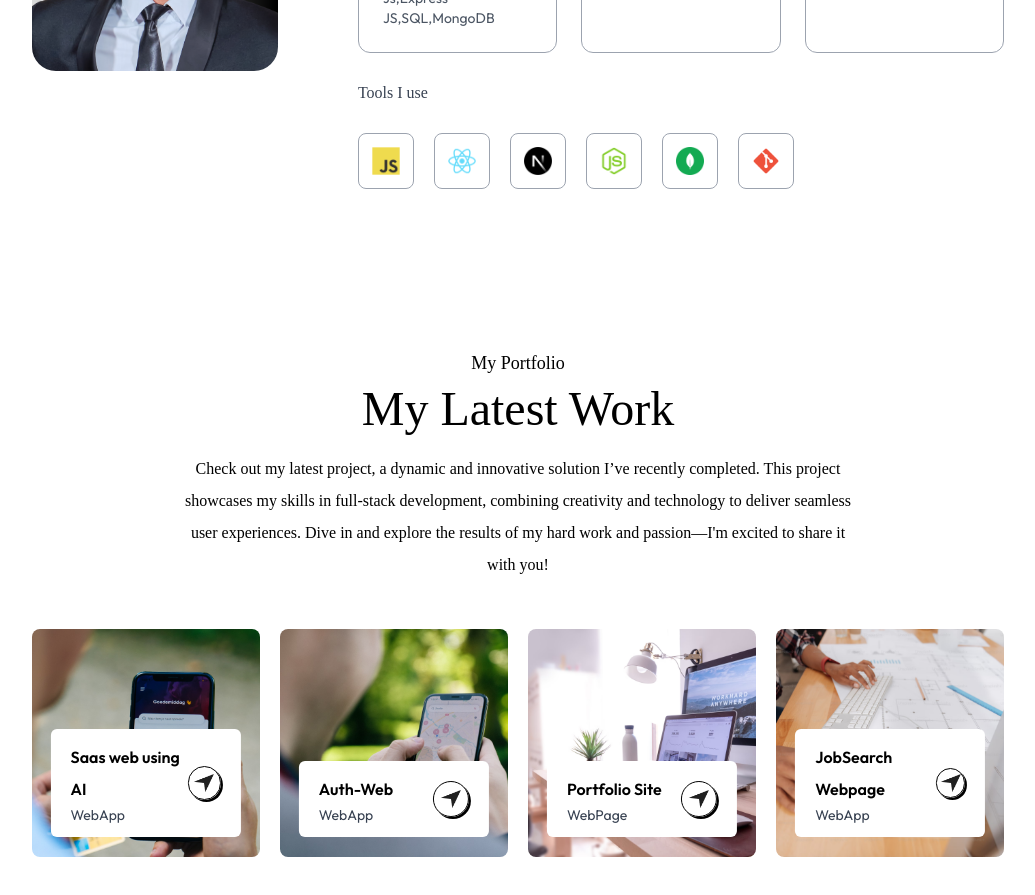
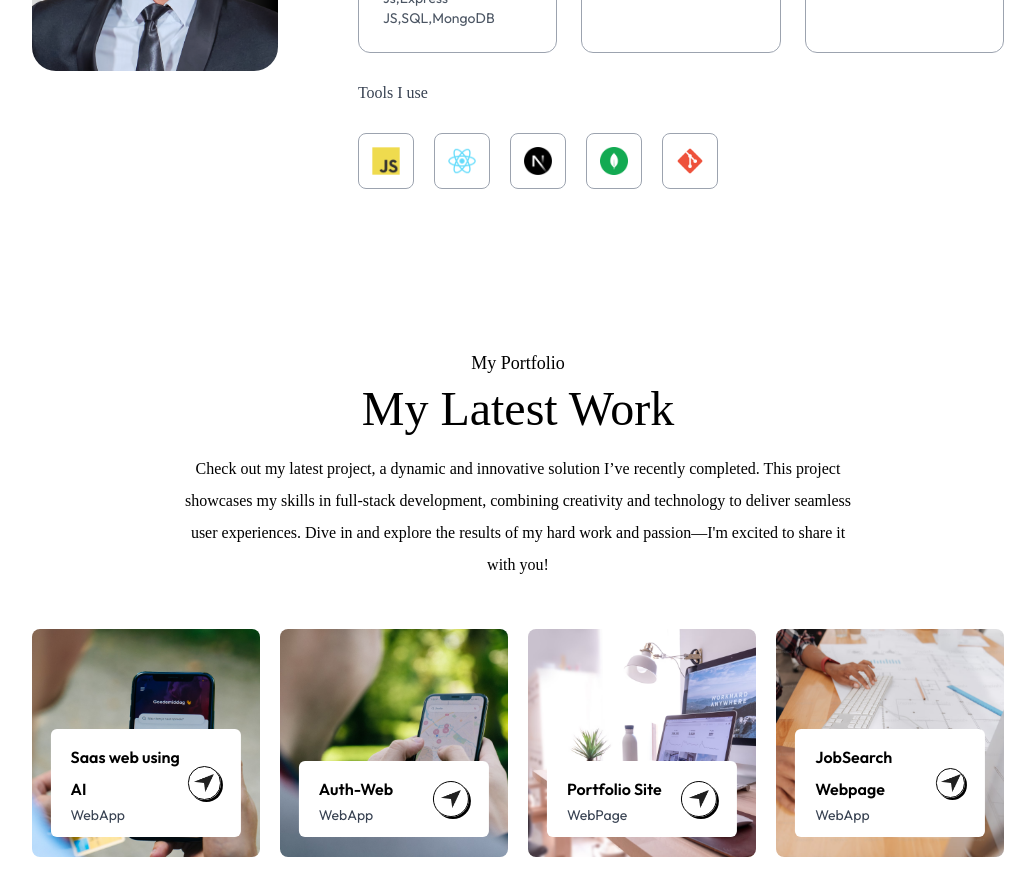
Before and after one commit to vipinsao/Portfolio_Latest, a Next.js app: page / in a window 1280 px wide. Shown: the part 1320-2215 px from the top of the page, without its empty margins (122-1157 px from the left). Built offline with nearby package versions, Linux system fonts and the light colour scheme; a web font is replaced by a local one.

Commit message:
removed tool

```diff
--- a/assets/assets.js
+++ b/assets/assets.js
@@ -178,7 +178,6 @@ export const toolsData = [
   assets.javaScript,
   assets.react,
   assets.nextJs,
-  assets.nodeJs,
   assets.mongodb,
   assets.git,
 ];
```
